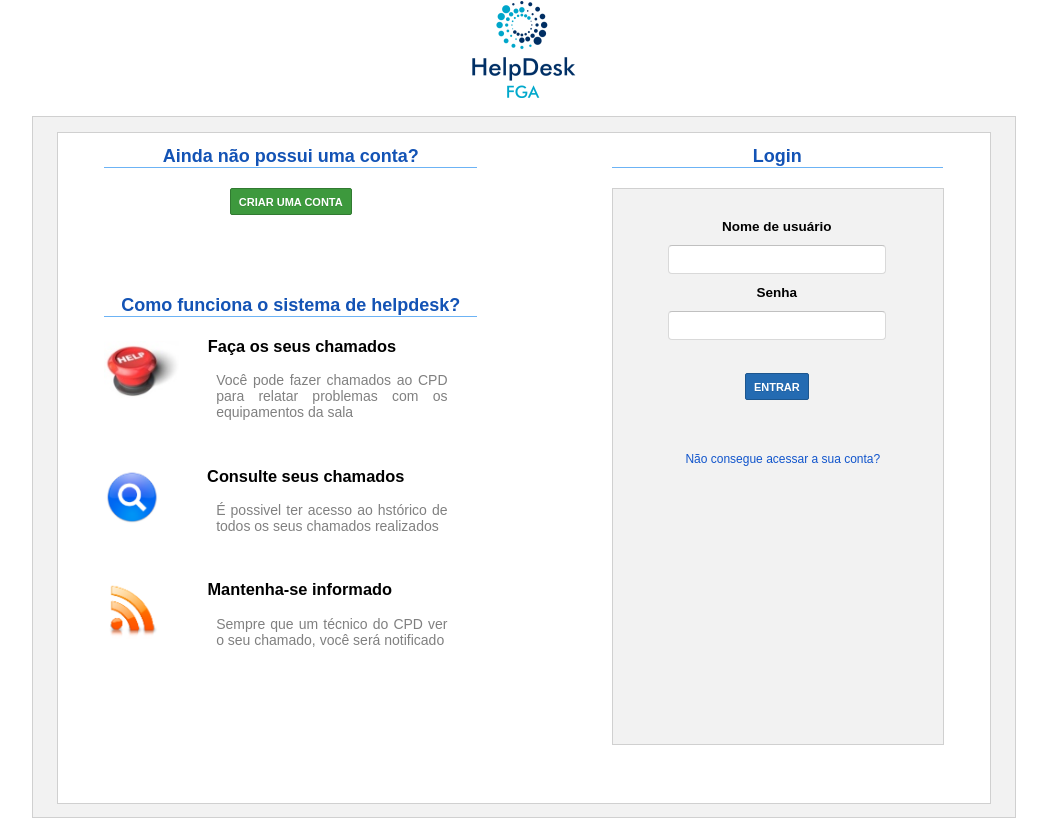
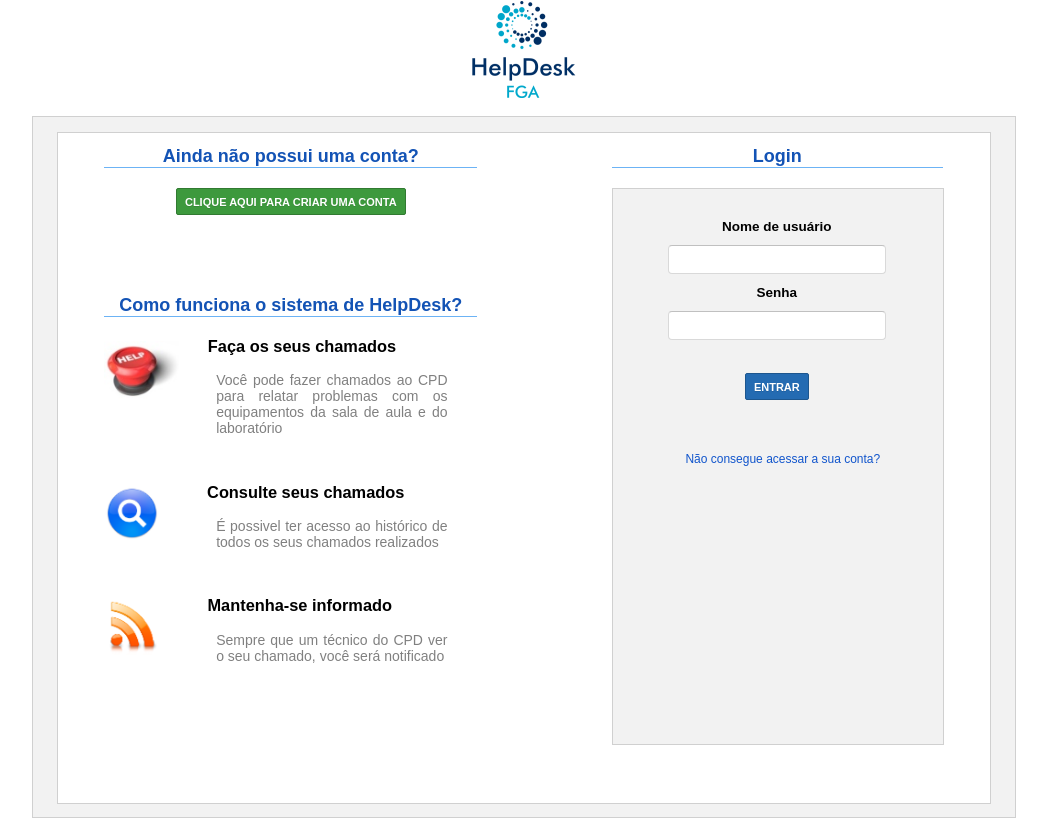
Before and after one commit to lucascouto/HelpDeskFGA, a PHP site: page / in a window 1280 px wide. Shown: the whole page, without its empty margins (116-1163 px from the left). Run offline with PHP 8.4, Linux system fonts and the light colour scheme.

```diff
--- a/index.php
+++ b/index.php
@@ -41,18 +41,18 @@ and open the template in the editor.
                     <?php include "login/formCadastro.php"; ?>
                     <div id="criarconta" class="hideCadastro">
                         <h1 class="painelesquerdo">Ainda não possui uma conta?</h1>
-                        <button name="criarConta" id = "for-cadastro" class="botaoCadastro botaoCadastro-green">Criar uma conta</button>
+                        <button name="criarConta" id = "for-cadastro" class="botaoCadastro botaoCadastro-green">Clique aqui para Criar uma conta</button>
                     </div>
                     <div id="comofunciona" class="hideCadastro">
-                        <h1 class="painelesquerdo">Como funciona o sistema de helpdesk?</h1>
+                        <h1 class="painelesquerdo">Como funciona o sistema de HelpDesk?</h1>
 
                         <img src="imagens/help.jpg" alt="help" class ="imagemDescricao" style="width: 20%; margin-top: 1%;"/>
                         <h3 style=" width: 86%;">Faça os seus chamados</h3>
-                        <p class="itemDescricao">Você pode fazer chamados ao CPD para relatar problemas com os equipamentos da sala</p><br />
+                        <p class="itemDescricao">Você pode fazer chamados ao CPD para relatar problemas com os equipamentos da sala de aula e do laboratório</p><br />
 
                         <img src="imagens/consulta.png" alt="consulta" class ="imagemDescricao"/>
                         <h3 style=" width: 93%;">Consulte seus chamados</h3>
-                        <p class="itemDescricao">É possivel ter acesso ao hstórico de todos os seus chamados realizados</p><br />
+                        <p class="itemDescricao">É possivel ter acesso ao histórico de todos os seus chamados realizados</p><br />
 
                         <img src="imagens/notifica.png" alt="notifica" class ="imagemDescricao" />
                         <h3 style=" width: 89.8%;">Mantenha-se informado</h3>
```
